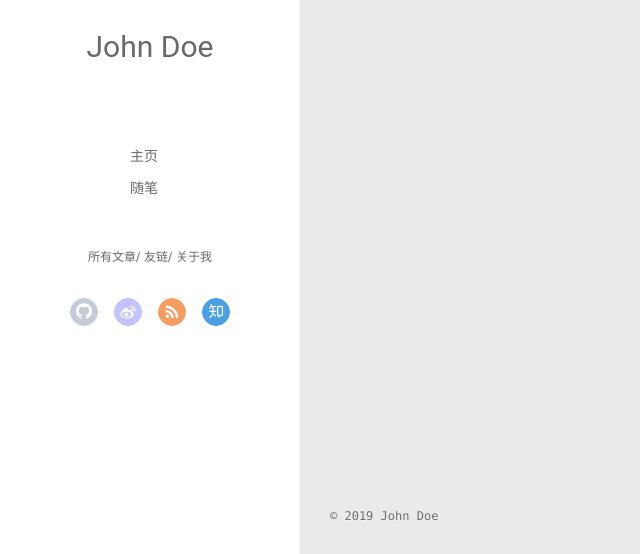
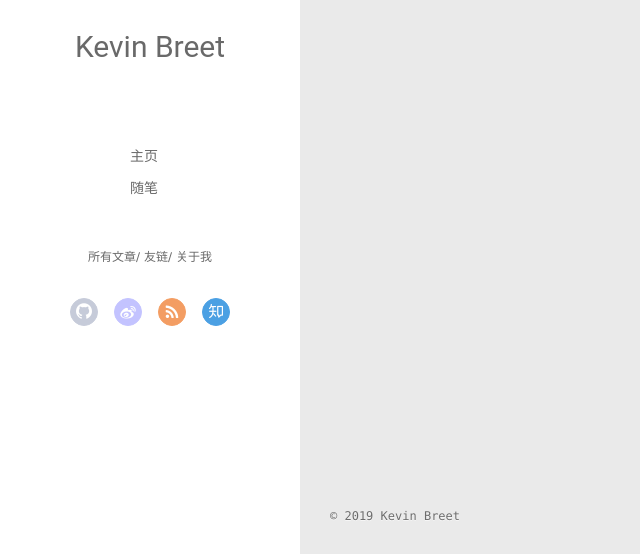
Before and after one commit to DearKevin/DearKevin.github.io, a plain HTML site: page archives/2019/11/index.html in a window 1280 px wide. Shown: the part 243-797 px from the top of the page, 0-640 px from the left. Drawn offline with Linux system fonts and the light colour scheme; no server answers.

Commit message:
Site updated: 2019-11-18 02:18:48

```diff
--- a/archives/2019/11/index.html
+++ b/archives/2019/11/index.html
@@ -45,7 +45,7 @@
 			<img src="/img/Headavatar.png" class="js-avatar">
 		</a>
 		<hgroup>
-		  <h1 class="header-author"><a href="/">John Doe</a></h1>
+		  <h1 class="header-author"><a href="/">Kevin Breet</a></h1>
 		</hgroup>
 
 
@@ -103,7 +103,7 @@
 				<img src="/img/Headavatar.png" class="js-avatar">
 			</div>
 			<hgroup>
-			  <h1 class="header-author js-header-author">John Doe</h1>
+			  <h1 class="header-author js-header-author">Kevin Breet</h1>
 			</hgroup>
 
 
@@ -228,7 +228,7 @@
   <div class="outer">
     <div id="footer-info">
     	<div class="footer-left">
-    		&copy; 2019 John Doe
+    		&copy; 2019 Kevin Breet
     	</div>
       	<div class="footer-right">
       		<a href="http://hexo.io/" target="_blank">Hexo</a>  Theme <a href="https://github.com/litten/hexo-theme-yilia" target="_blank">Yilia</a> by Litten
```
Also changed, not shown: 2019/11/16/hello-world/index.html (+4 -4 lines), 2019/11/16/我的第一篇博客hexo/index.html (+4 -4 lines), archives/2019/index.html (+3 -3 lines), archives/index.html (+3 -3 lines), index.html (+3 -3 lines).
